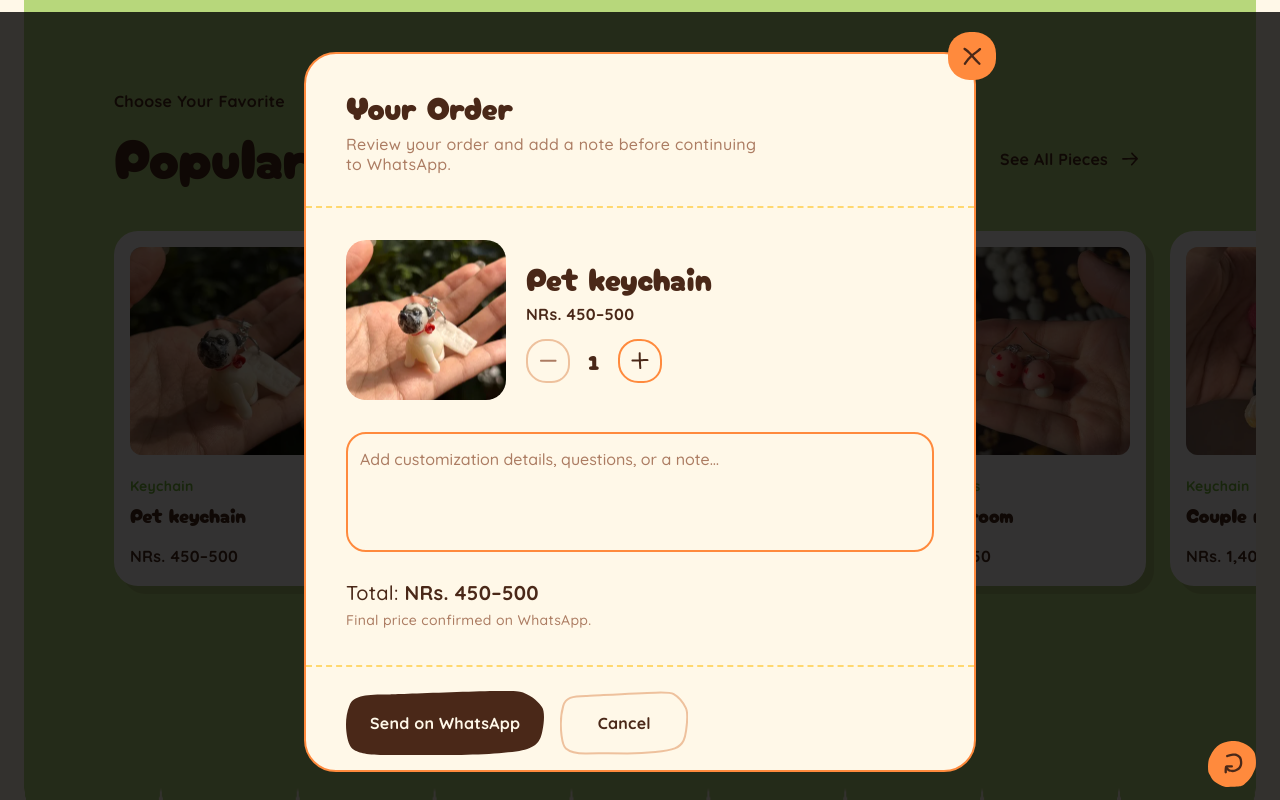
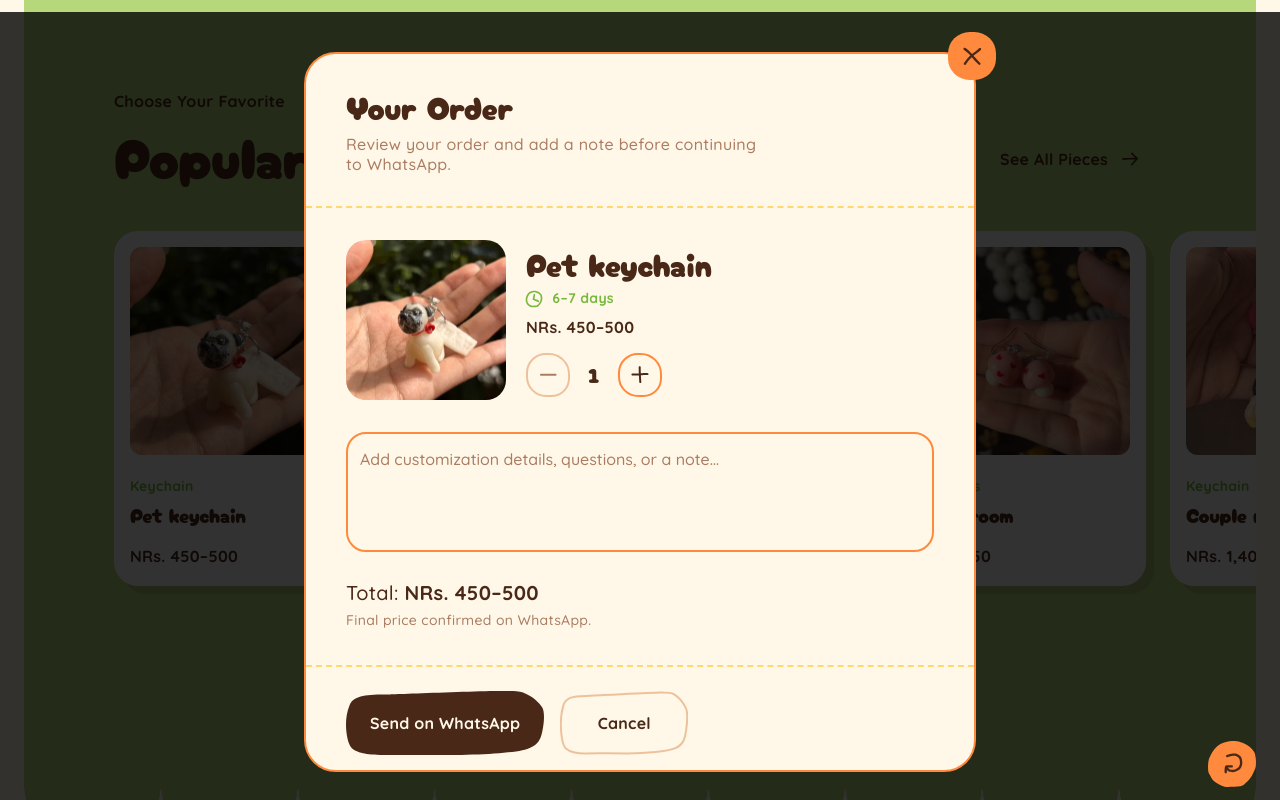
Before and after one commit to Sauhard192/cozy-clay, a React (Vite) app: page / in a window 1280 px wide. Both pictures are taken after a click on the button 233 px from the left and 2042 px from the top of the page. Shown: the part 1634-2434 px from the top of the page. Built offline with nearby package versions, Linux system fonts and the light colour scheme; a web font is replaced by a local one.

Commit message:
preparation time in modal

```diff
--- a/src/components/OrderDialog.tsx
+++ b/src/components/OrderDialog.tsx
@@ -4,6 +4,7 @@ import { createPortal } from 'react-dom';
 import type { Product } from '../content/products';
 import { formatPrice } from '../content/products';
 import { getImageProps } from '../content/images';
+import { getCategoryProducts } from '../content/site';
 import { orderMessage, quantityPrice, whatsappUrl } from '../utils/orders';
 import { Icon } from './Primitives';
 
@@ -21,6 +22,7 @@ export function OrderProvider({ children }: { children: ReactNode }) {
 }
 
 function OrderDialog({ product, onClose }: { product: Product; onClose: () => void }) {
+  const preparationTime = getCategoryProducts().find(category => category.categoryId === product.categoryId)?.preparationTime;
   const dialog = useRef<HTMLDialogElement>(null);
   const [quantity, setQuantity] = useState(1);
   const [note, setNote] = useState('');
@@ -57,7 +59,11 @@ function OrderDialog({ product, onClose }: { product: Product; onClose: () => vo
             <div className="order-dialog__product">
               <img className="order-dialog__photo" {...getImageProps(product.image, '6.5rem')} width="128" height="128" alt={product.name} decoding="async" />
               <div className="order-dialog__info">
-                <div className="order-dialog__details"><h3>{product.name}</h3><p>{formatPrice(product.price)}</p></div>
+                <div className="order-dialog__details">
+                  <h3>{product.name}</h3>
+                  {preparationTime && <p className="order-dialog__preparation"><Icon name="clock" /><span><span className="sr-only">Preparation time: </span>{preparationTime}</span></p>}
+                  <p>{formatPrice(product.price)}</p>
+                </div>
                 <div className="order-dialog__quantity" role="group" aria-label="Quantity">
                   <button type="button" className="order-dialog__step" aria-label="Decrease Quantity" disabled={quantity === 1} onClick={() => setQuantity(value => value - 1)}><Icon name="minus" /></button>
                   <output aria-live="polite" aria-label="Selected quantity">{quantity}</output>
--- a/src/styles/components/order-dialog.css
+++ b/src/styles/components/order-dialog.css
@@ -132,6 +132,22 @@
 .order-dialog__details p {
   font-weight: var(--font-weight-bold);
   margin-top: var(--space-1);
+}
+
+.order-dialog__preparation {
+  /* Compensate for the clock artwork’s 2-unit inset in its 24-unit viewBox. */
+  margin-left: calc(-1.25rem / 12);
+  display: flex;
+  align-items: center;
+  gap: var(--space-2);
+  color: var(--color-text-accent-green);
+  font-size: var(--font-size-small);
+}
+
+.order-dialog__preparation .icon {
+  width: 1.25rem;
+  height: 1.25rem;
+  flex-shrink: 0;
 }
 
 .order-dialog__quantity {
```
Also changed, not shown: 1 other file (tests, documents, lock files or other folders).
